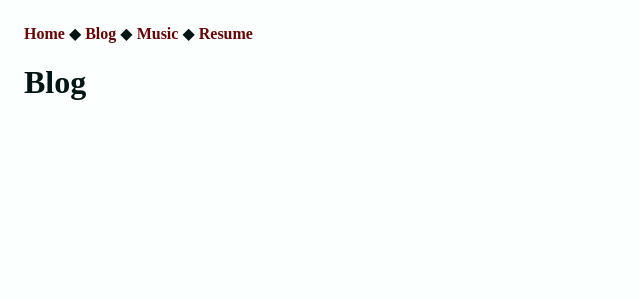
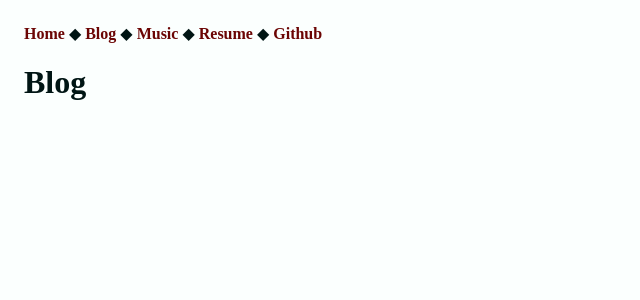
Before and after one commit to bboru21/bryanhadro, a Django app: page /blog/ in a window 1280 px wide. Shown: the top 300 px of the page, without its empty margins (0-640 px from the left). Run offline with Django 3.2, Linux system fonts and the light colour scheme; data that the repository does not hold is empty; some libraries are stand-ins or nearby versions.

Commit message:
adds github link to menu

```diff
--- a/website/templates/website/base.html
+++ b/website/templates/website/base.html
@@ -58,6 +58,8 @@
         <a href="{% url 'music_index' %}">Music</a>
         &#9670;
         <a href="{% url 'resume' %}">Resume</a>
+        &#9670;
+        <a href="https://github.com/bboru21?tab=repositories" target="_blank">Github</a>
 
         <div>
             {% block 'content' %}
```
